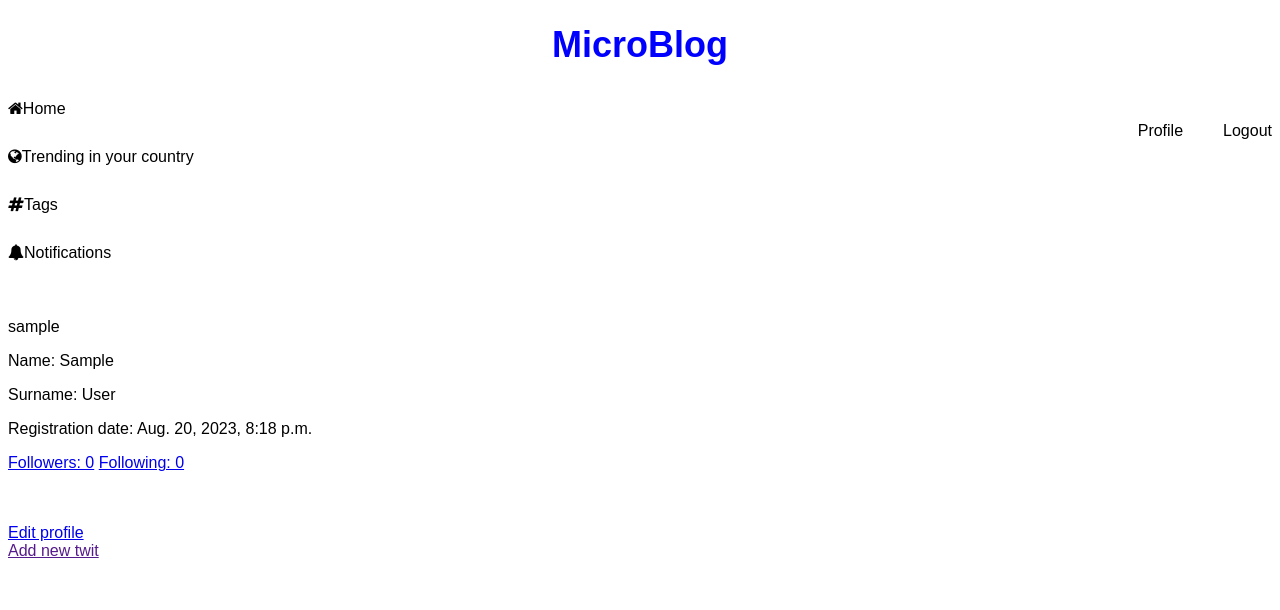
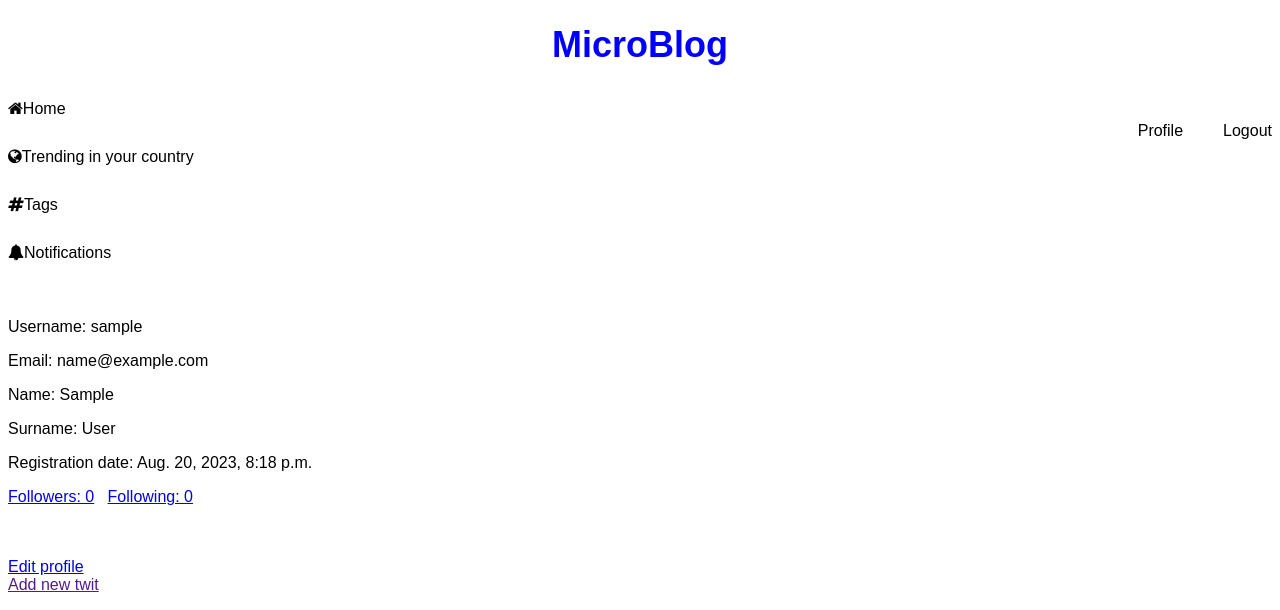
Before and after one commit to EugeniRosh/micro_blogging, a Django app: a page that uses src/microblogging/core/presentation/templates/profile.html in a window 1280 px wide. Shown: the top 610 px of the page. Run offline with Django 4.2, Linux system fonts and the light colour scheme; the visitor is signed in with stand-in values (Sample User, id 1); data comes from the database, SQL or seed files in the repository; data that the repository does not hold is empty.

```diff
--- a/src/microblogging/core/presentation/templates/profile.html
+++ b/src/microblogging/core/presentation/templates/profile.html
@@ -5,16 +5,19 @@
     <img src="{{ profile.photo.url }}">
 {% endif %}
 <p></p>
-<p>{{ profile.username }}</p>
+<p>Username: {{ profile.username }}</p>
+<p>Email: {{profile.email }}</p>
 <p>Name: {{ profile.first_name }}</p>
 <p>Surname: {{ profile.last_name }}</p>
 <p>Registration date: {{ profile.date_joined }}</p>
 <p>
     <a href='{% url "followers" profile.username %}'>Followers: {{ profile.count_followers }}</a>
+    &nbsp;
     <a href='{% url "following" profile.username %}'>Following: {{ profile.count_following }}</a>
 </p>
 <br><br>
 <a href='{% url "edit_profile" %}'>Edit profile</a>
 <br>
-<a href="">Add new twit</a>
+<a href=''>Add new twit</a>
+
 {% endblock content %}
```
